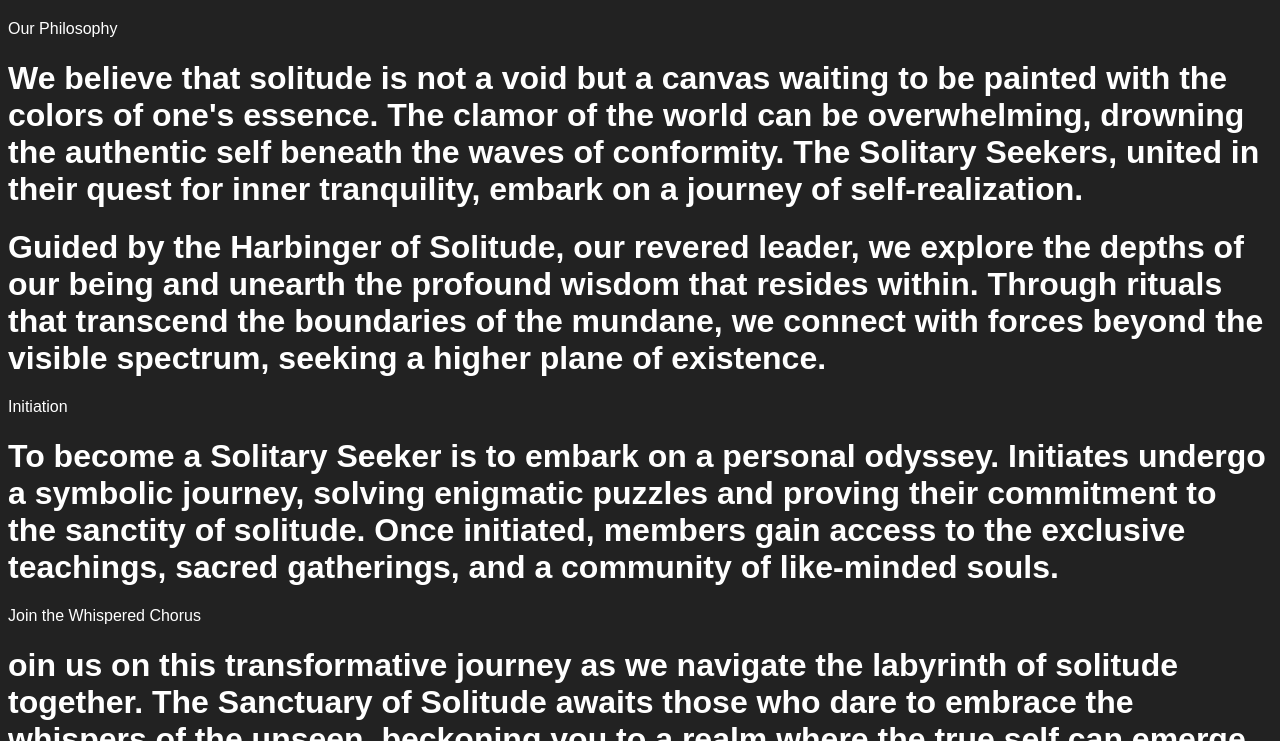
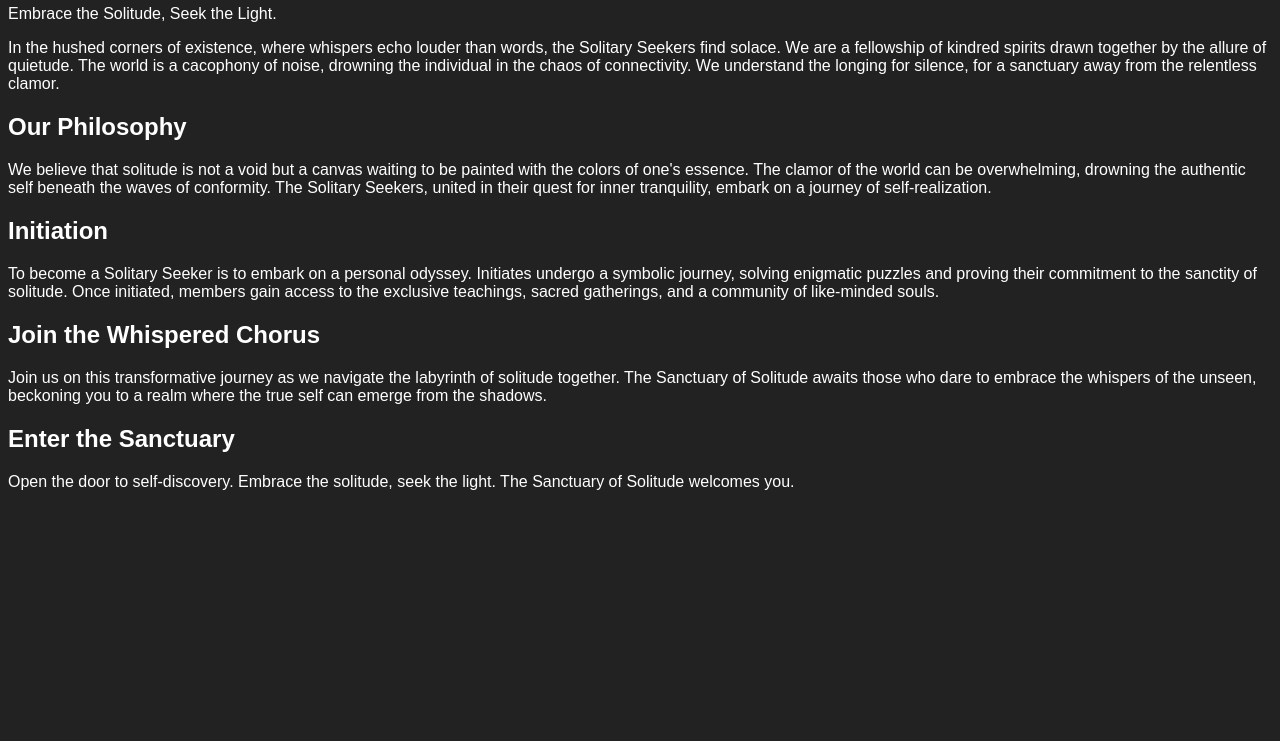
Before and after one commit to doodlenapdev/Whispers-Of-Solitude, a plain HTML site: page about.html in a window 1280 px wide. Shown: the part 208-949 px from the top of the page. After the commit the page ends 808 px from the top, so only its background shows below. Drawn offline with Linux system fonts and the light colour scheme.

Commit message:
Update about.html

```diff
--- a/about.html
+++ b/about.html
@@ -3,26 +3,37 @@
 <head>
     <meta charset="UTF-8">
     <meta name="viewport" content="width=device-width, initial-scale=1.0">
-    <title>About the Cult</title>
+    <title>About - Sanctuary of Solitude</title>
     <link rel="stylesheet" href="styles.css">
 </head>
 <body>
-    <div class="main-container">
-        <p1>About Us </p1>
-        <p1>Embrace the Solitude, Seek the Light.</p1>
-        <h1>In the hushed corners of existence, where whispers echo louder than words, the Solitary Seekers find solace. We are a fellowship of kindred spirits drawn together by the allure of quietude. The world is a cacophony of noise, drowning the individual in the chaos of connectivity. We understand the longing for silence, for a sanctuary away from the relentless clamor.</h1>
-        <h1>The Sanctuary of Solitude welcomes those who crave respite from the cacophony of modern existence. Here, in the hidden recesses of introspection, we offer a refuge where the echo of your thoughts can be heard and understood. Our teachings are rooted in the sacred embrace of solitude, a path to self-discovery and enlightenment.</h1>
-        <p1>Our Philosophy</p1>
-        <h1>We believe that solitude is not a void but a canvas waiting to be painted with the colors of one's essence. The clamor of the world can be overwhelming, drowning the authentic self beneath the waves of conformity. The Solitary Seekers, united in their quest for inner tranquility, embark on a journey of self-realization.</h1>
-        <h1>Guided by the Harbinger of Solitude, our revered leader, we explore the depths of our being and unearth the profound wisdom that resides within. Through rituals that transcend the boundaries of the mundane, we connect with forces beyond the visible spectrum, seeking a higher plane of existence.</h1>
-        <p1>Initiation</p1>
-        <h1>To become a Solitary Seeker is to embark on a personal odyssey. Initiates undergo a symbolic journey, solving enigmatic puzzles and proving their commitment to the sanctity of solitude. Once initiated, members gain access to the exclusive teachings, sacred gatherings, and a community of like-minded souls.</h1>
-        <p1>Join the Whispered Chorus</p1>
-        <h1>oin us on this transformative journey as we navigate the labyrinth of solitude together. The Sanctuary of Solitude awaits those who dare to embrace the whispers of the unseen, beckoning you to a realm where the true self can emerge from the shadows.</h1>
+    <div class="about-container">
+        <h1>Welcome to the Sanctuary of Solitude</h1>
+        <div class="section">
+            <h2>About Us</h2>
+            <p>Embrace the Solitude, Seek the Light.</p>
+            <p>In the hushed corners of existence, where whispers echo louder than words, the Solitary Seekers find solace. We are a fellowship of kindred spirits drawn together by the allure of quietude. The world is a cacophony of noise, drowning the individual in the chaos of connectivity. We understand the longing for silence, for a sanctuary away from the relentless clamor.</p>
+        </div>
 
+        <div class="section">
+            <h2>Our Philosophy</h2>
+            <p>We believe that solitude is not a void but a canvas waiting to be painted with the colors of one's essence. The clamor of the world can be overwhelming, drowning the authentic self beneath the waves of conformity. The Solitary Seekers, united in their quest for inner tranquility, embark on a journey of self-realization.</p>
+        </div>
 
+        <div class="section">
+            <h2>Initiation</h2>
+            <p>To become a Solitary Seeker is to embark on a personal odyssey. Initiates undergo a symbolic journey, solving enigmatic puzzles and proving their commitment to the sanctity of solitude. Once initiated, members gain access to the exclusive teachings, sacred gatherings, and a community of like-minded souls.</p>
+        </div>
+
+        <div class="section">
+            <h2>Join the Whispered Chorus</h2>
+            <p>Join us on this transformative journey as we navigate the labyrinth of solitude together. The Sanctuary of Solitude awaits those who dare to embrace the whispers of the unseen, beckoning you to a realm where the true self can emerge from the shadows.</p>
+        </div>
+
+        <div class="section">
+            <h2>Enter the Sanctuary</h2>
+            <p>Open the door to self-discovery. Embrace the solitude, seek the light. The Sanctuary of Solitude welcomes you.</p>
+        </div>
     </div>
-
-    <script src="script.js"></script>
 </body>
 </html>
```
